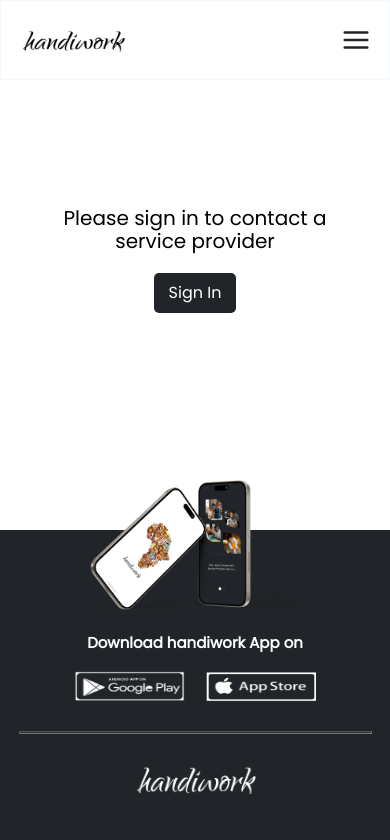
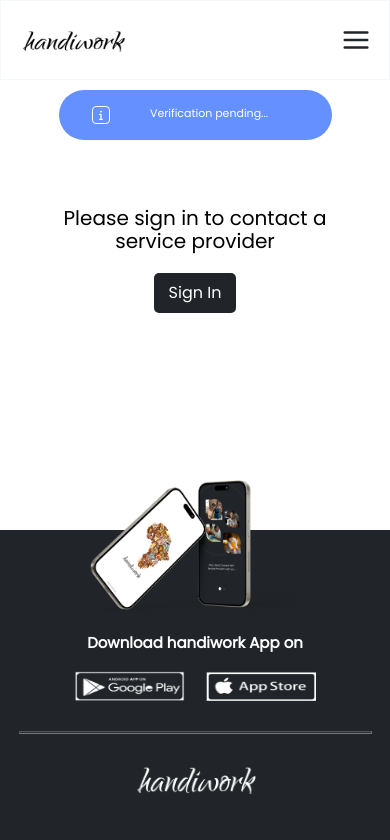
Before and after one commit to Cannyokpoto/page-handiwork, a React (Vite) app: page /authentication in a window 390 px wide. Shown: the top 840 px of the page. Built offline with nearby package versions, Linux system fonts and the light colour scheme; no server answers; a web font is replaced by a local one.

Commit message:
new commit

```diff
--- a/src/App.jsx
+++ b/src/App.jsx
@@ -65,11 +65,11 @@ function App() {
 
     return (
       <div className="App">
-        { loggedinProvider && localStorage.getItem("adminAction") == null ? <VerificationReminder /> : "" }
+        {/* { loggedinProvider && localStorage.getItem("adminAction") == null ? <VerificationReminder /> : "" } */}
         {loading ? <Loading /> : ""}
         { success ? <Success /> : "" }
         { loggedinProvider && adminAction==="pending" ? <VerificationPending /> : ""}
-
+        <VerificationPending />
 
         { cacSuccess ? <CacSuccess /> : "" }
 
--- a/src/Components/Admin/Dashboard/Dashboard.css
+++ b/src/Components/Admin/Dashboard/Dashboard.css
@@ -1377,7 +1377,7 @@
         flex-direction: row;
         justify-content: space-between;
         align-items: center;
-        z-index: 10;
+        z-index: 9;
         position: absolute;
         top: 90px;
     }
--- a/src/Components/Header/Header.jsx
+++ b/src/Components/Header/Header.jsx
@@ -361,9 +361,9 @@ function Header(){
                         onMouseLeave={stopDropDown}
                         >Market Place</NavLink></li>
                         <li><NavLink to="/about" onClick={handleClick}>About Us</NavLink></li>
-                        {localStorage.getItem("loggedinProvider") !== null ?
+                        {/* {localStorage.getItem("loggedinProvider") !== null ?
 
-                        <li><NavLink to="/admin/dashboard" onClick={handleClick}>Dashboard</NavLink></li> : ""}
+                        <li><NavLink to="/admin/dashboard" onClick={handleClick}>Dashboard</NavLink></li> : ""} */}
                     </ul>
 
                     {
@@ -406,9 +406,9 @@ function Header(){
                         <li><NavLink to="/" onClick={handleClick}>Home</NavLink></li>
                         <li><NavLink to="/market-place" onClick={handleClick}>Market Place</NavLink></li>
                         <li><NavLink to="/about" onClick={handleClick}>About Us</NavLink></li>
-                        {localStorage.getItem("loggedinProvider") !== null ?
+                        {/* {localStorage.getItem("loggedinProvider") !== null ?
 
-                        <li><NavLink to="/admin/dashboard" onClick={handleClick}>Dashboard</NavLink></li> : ""}
+                        <li><NavLink to="/admin/dashboard" onClick={handleClick}>Dashboard</NavLink></li> : ""} */}
                     </ul>
 
                     {
--- a/src/Components/VerificationReminder/VerificationReminder.css
+++ b/src/Components/VerificationReminder/VerificationReminder.css
@@ -98,7 +98,7 @@
     }
 
     .pending{
-        width: 60vw;
+        width: 70vw;
         height: 50px;
         display: flex;
         flex-direction: row;
@@ -146,13 +146,13 @@
     }
 
     .pending p{
-        font-size: 14px;
+        font-size: 11px;
         color: var(--energyWhite);
         padding: 0;
         height: 100%;
         width: 70%;
         position: relative;
-        top: 4px;
+        top: 7px;
         z-index: 10;
         text-align: center;
     }
```
